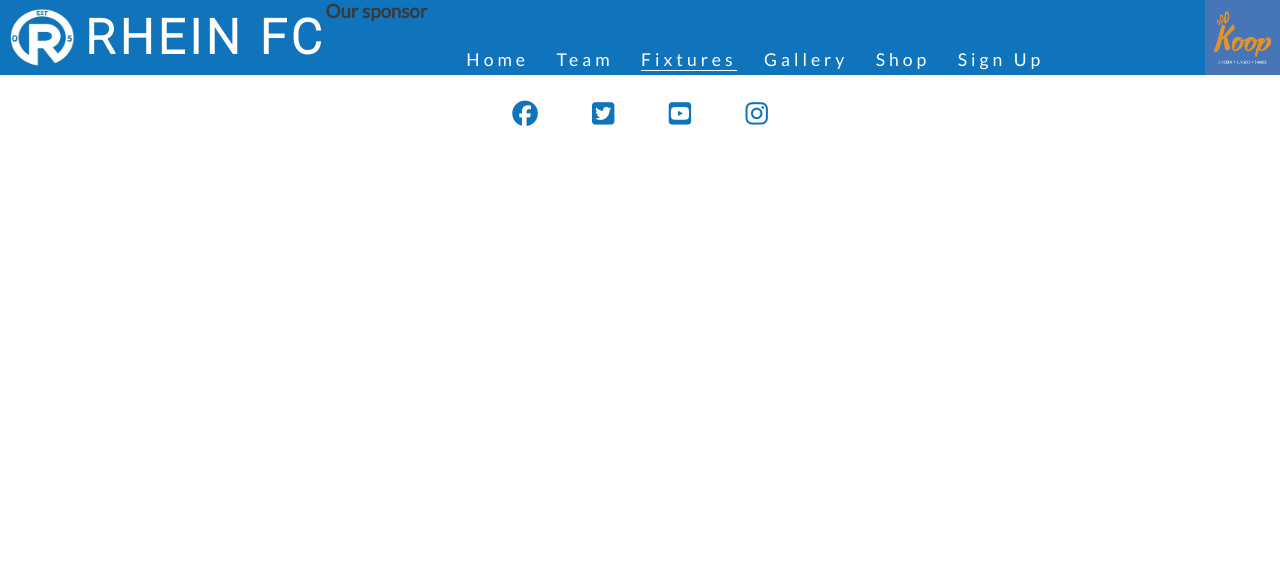
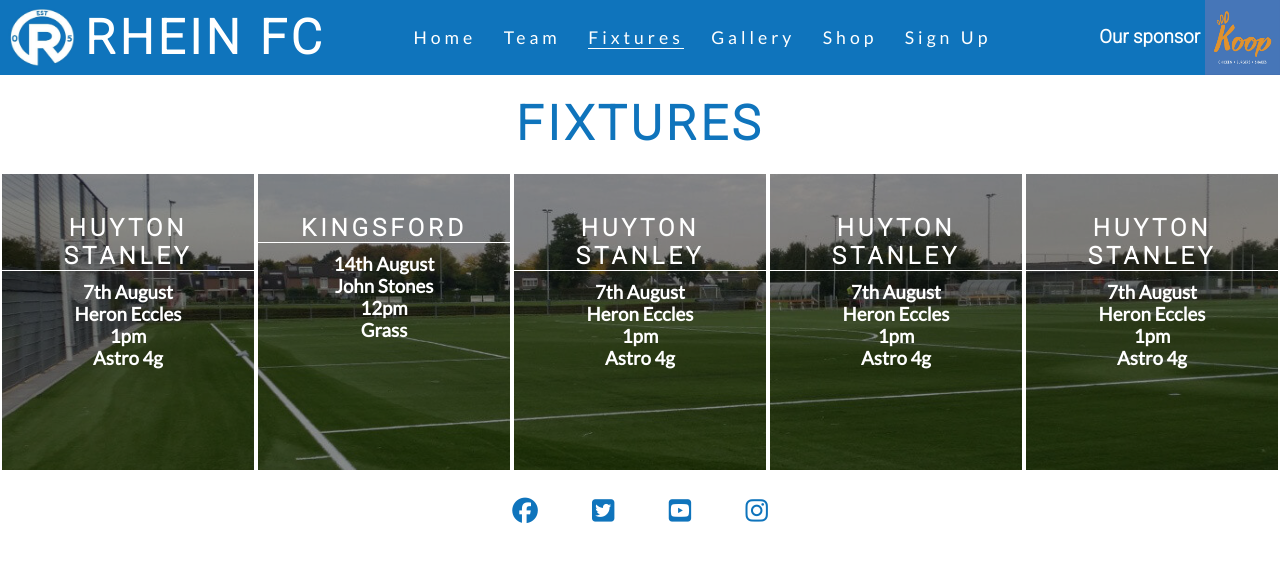
Before and after one commit to JamesFahey/Rhein-FC, a plain HTML site: page fixtures.html in a window 1280 px wide. Drawn offline with Linux system fonts and the light colour scheme.

Commit message:
Style fixture section

```diff
--- a/assets/css/style.css
+++ b/assets/css/style.css
@@ -194,3 +194,38 @@ footer {
     padding: 1%;
     color: #0F74BC;
 }
+
+/* Fixtures */
+
+#fixtures {
+    background-image: url(../images/fixtures.jpg);
+    background-repeat: no-repeat;
+    background-size: cover;
+    background-position: center;
+    width: 100%;
+    overflow: hidden;
+}
+
+#fixtures div {
+    color: #fff;
+    background-color: rgba(0, 0, 0, .4);
+    width: 20%;
+    height: 300px;
+    float: left;
+    padding-top: 40px;
+    text-align: center;
+    border: 2px solid white;
+    box-sizing: border-box;
+}
+
+#fixtures div h2 {
+    color: #fff;
+    border-bottom: 1px solid #fff;
+    margin-bottom: 10px;
+}
+
+#fix-title {
+    text-align: center;
+    margin: 20px 0;
+    font-size: 300%;
+}
--- a/fixtures.html
+++ b/fixtures.html
@@ -11,7 +11,6 @@
     <link rel="stylesheet" href="assets/css/style.css">
     <title>Rhein FC</title>
 </head>
-
 <body>
     <header>
         <a href="index.html">
@@ -19,7 +18,7 @@
             <h1 id="logo">Rhein FC</h1>
         </a>
         <a href="http://www.koopaigburth.co.uk/menu.html" target="_blank" rel="noopener" aria-label="Visit or sponsor page (opens in a new tab)"><img src="assets/images/sponsor.jpg" class="sponsor" alt="logo for Koop takeaway"></a>
-        <h3>Our sponsor</h3>
+        <h3 id ="koop">Our sponsor</h3>
         <nav>
             <ul id="menu">
                 <li>
@@ -43,7 +42,46 @@
             </ul>
         </nav>
     </header>
-
+    <div>
+        <h2 id="fix-title">Fixtures</h2>
+    </div>
+    <section id="fixtures">
+        <div>
+            <h2>Huyton Stanley</h2>
+            <h3>7th August</h3>
+            <h3>Heron Eccles</h3>
+            <h3>1pm</h3>
+            <h3>Astro 4g</h3>
+        </div>
+        <div>
+            <h2>Kingsford</h2>
+            <h3>14th August</h3>
+            <h3>John Stones</h3>
+            <h3>12pm</h3>
+            <h3>Grass</h3>
+        </div>
+        <div>
+            <h2>Huyton Stanley</h2>
+            <h3>7th August</h3>
+            <h3>Heron Eccles</h3>
+            <h3>1pm</h3>
+            <h3>Astro 4g</h3>
+        </div>
+        <div>
+            <h2>Huyton Stanley</h2>
+            <h3>7th August</h3>
+            <h3>Heron Eccles</h3>
+            <h3>1pm</h3>
+            <h3>Astro 4g</h3>
+        </div>
+        <div>
+            <h2>Huyton Stanley</h2>
+            <h3>7th August</h3>
+            <h3>Heron Eccles</h3>
+            <h3>1pm</h3>
+            <h3>Astro 4g</h3>
+        </div>
+    </section>
     <footer>
         <ul class="social-networks">
             <li>
```
Also changed, not shown: assets/images/fixtures.jpg (added).
